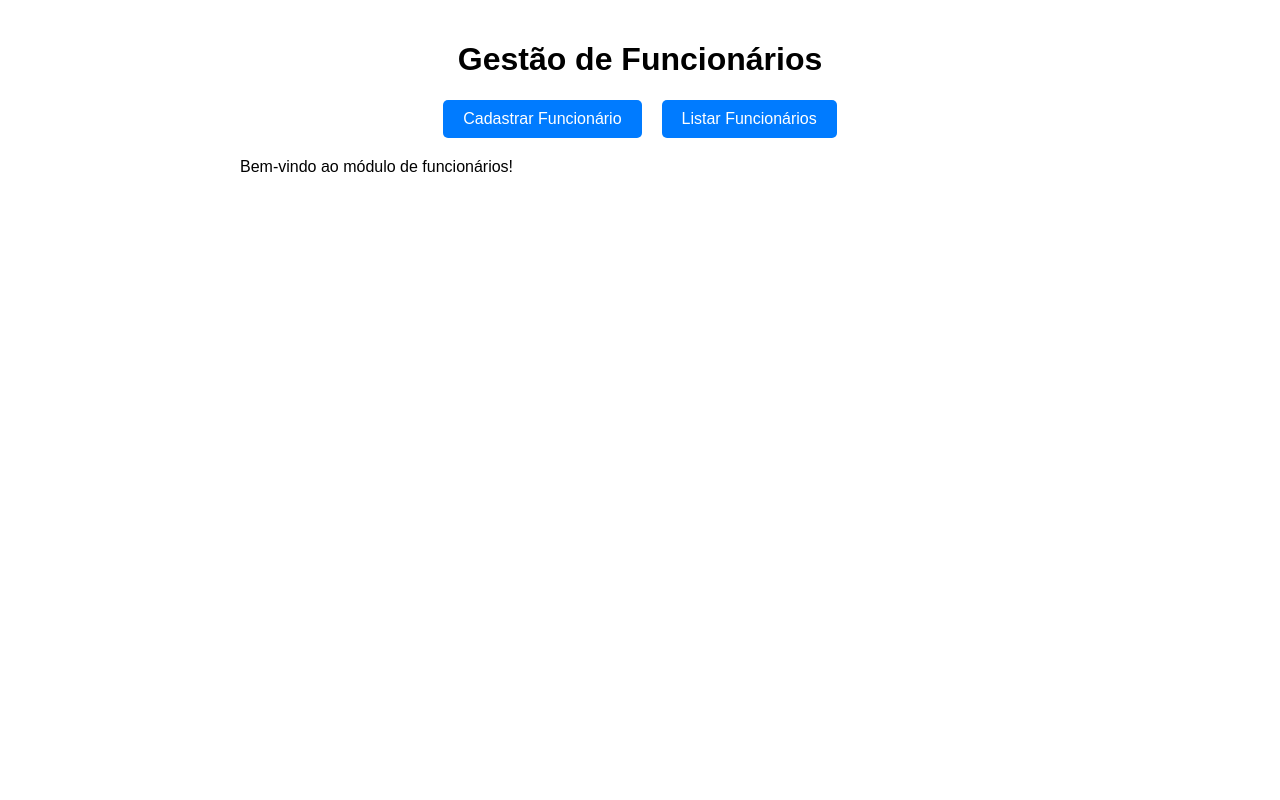
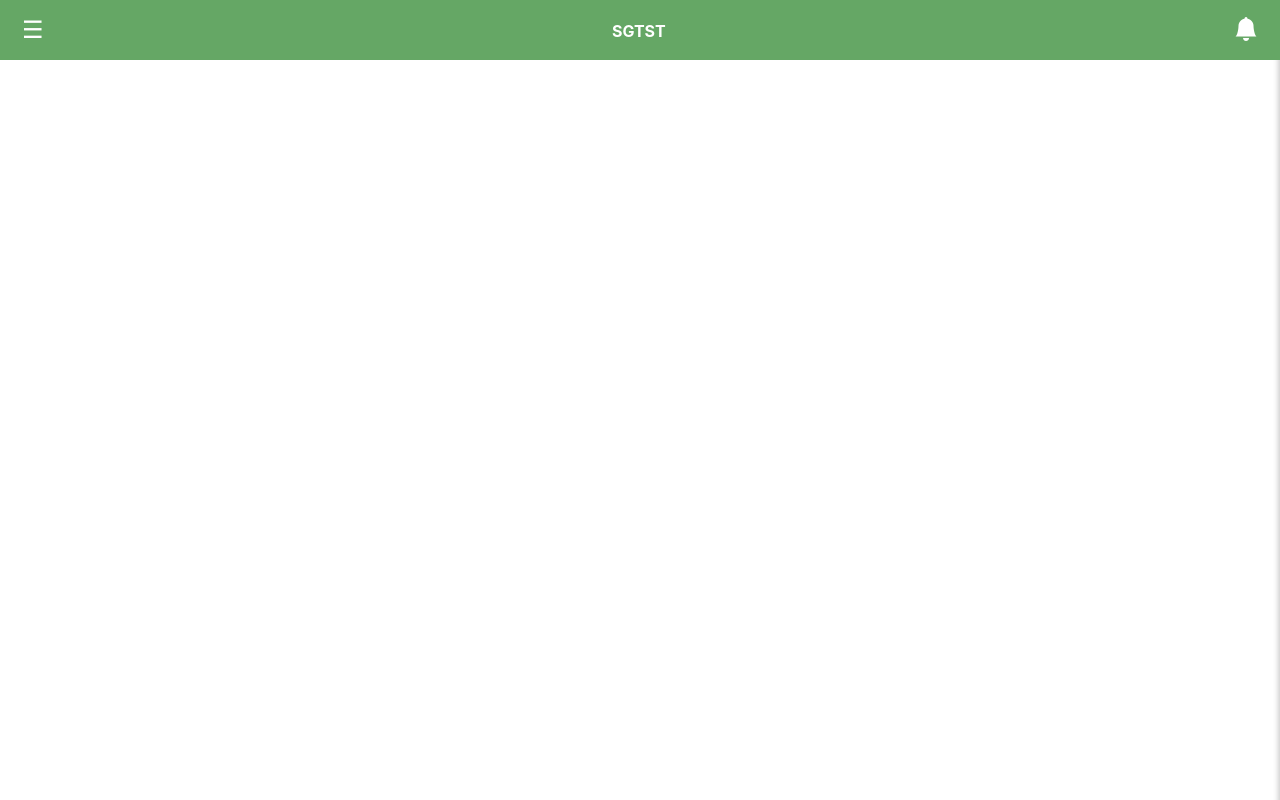
Before and after one commit to Daniel-francisco2304/ProjetoIntegrador, a React (Create React App) app in the folder frontend/: page /funcionarios in a window 1280 px wide. Built offline with nearby package versions, Linux system fonts and the light colour scheme.

Commit message:
Menu navbar

```diff
--- a/frontend/src/components/MyButton.js
+++ b/frontend/src/components/MyButton.js
@@ -2,7 +2,7 @@
 function MyButton(props) {
     return (
         <button
-            style={style.mybotton|| props.color}
+            style={style.mybotton || props.color}
             onClick={props.action}
             value={props.value}
             onChange={props.onChange}
--- /dev/null
+++ b/frontend/src/components/OffCanvasRight.js
@@ -0,0 +1,57 @@
+// src/components/OffCanvasRight.js
+import React from 'react';
+
+const OffCanvasRight = ({ isOpen, toggleNotif }) => {
+  return (
+    <div style={{
+      ...styles.panel,
+      transform: isOpen ? 'translateX(0)' : 'translateX(100%)'
+    }}>
+      <button style={styles.close} onClick={toggleNotif}>×</button>
+      <h3 style={styles.title}>Notificações</h3>
+      <ul style={styles.list}>
+        <li>🔔 Backup diário concluído com sucesso.</li>
+        <li>📦 Novo produto cadastrado.</li>
+        <li>⚠️ Funcionário X está com documentação pendente.</li>
+      </ul>
+    </div>
+  );
+};
+
+const styles = {
+  panel: {
+    position: 'fixed',
+    top: 0,
+    right: 0,
+    width: '300px',
+    height: '100vh',
+    backgroundColor: '#e6ffe6',
+    boxShadow: '-2px 0 5px rgba(0,0,0,0.2)',
+    padding: '3rem 1rem',
+    transition: 'transform 0.3s ease-in-out',
+    zIndex: 999,
+  },
+  close: {
+    position: 'absolute',
+    top: 10,
+    right: 10,
+    background: 'none',
+    border: 'none',
+    fontSize: '1.5rem',
+    cursor: 'pointer',
+  },
+  title: {
+    marginTop: '2rem',
+    fontSize: '1.3rem',
+    borderBottom: '1px solid #ccc',
+    paddingBottom: '0.5rem',
+  },
+  list: {
+    marginTop: '1rem',
+    listStyle: 'none',
+    padding: 0,
+    fontSize: '1rem',
+  },
+};
+
+export default OffCanvasRight;
--- a/frontend/src/components/navbar.js
+++ b/frontend/src/components/navbar.js
@@ -1,14 +1,16 @@
 import React from 'react';
 import { Link } from 'react-router-dom';
 
-const Navbar = ({ toggleMenu }) => {
+const Navbar = ({ toggleMenu, toggleNotif }) => {
     return (
         <header style={styles.navbar}>
-            <button style={styles.menuButton} onClick={toggleMenu}>
-                ☰
+            <button style={styles.menuButton} onClick={toggleMenu}>☰</button>
+                <h1 style={styles.title}>
+                    <Link to="" style={styles.link}>SGTST</Link>
+                </h1>
+            <button onClick={toggleNotif} style={styles.icon}>
+                <i className="bi bi-bell-fill"></i>
             </button>
-            <h1 style={styles.title}><Link to="" style={styles.link}> SGTST</Link></h1>
-            <Link style={styles.link}><i class="bi bi-bell-fill"></i></Link>
         </header>
     );
 };
@@ -23,6 +25,7 @@ const styles = {
         backgroundColor: '#65a765',
         display: 'flex',
         alignItems: 'center',
+        justifyContent: 'space-between',
         padding: '0 1rem',
         color: 'white',
         zIndex: 1000,
@@ -33,11 +36,13 @@ const styles = {
         color: 'white',
         border: 'none',
         cursor: 'pointer',
-        marginRight: '1rem',
     },
     icon: {
-        marginRight: '10px',
-        fontSize: '1.2rem',
+        fontSize: '1.5rem',
+        background: 'none',
+        border: 'none',
+        color: 'white',
+        cursor: 'pointer',
     },
     title: {
         margin: 0,
@@ -46,7 +51,7 @@ const styles = {
     link: {
         color: 'white',
         textDecoration: 'none',
-        fontSize: '1.2rem',
+        fontSize: '1rem',
     },
 };
 
--- a/frontend/src/components/offcanvas.js
+++ b/frontend/src/components/offcanvas.js
@@ -10,8 +10,8 @@ const OffCanvas = ({ isOpen, toggleMenu }) => {
             <button onClick={toggleMenu} style={styles.closeButton}>×</button>
             <div style={styles.menuContent}>
                 <nav style={styles.nav}>
-                    <Link to="" style={styles.link} onClick={toggleMenu}><i class="bi bi-house-fill"></i> Home</Link>
-                    <Link to="" style={styles.link} onClick={toggleMenu}><i class="bi bi-person-lines-fill"></i> Funcionários</Link>
+                    <Link to="/Home" style={styles.link} onClick={toggleMenu}><i class="bi bi-house-fill"></i> Home</Link>
+                    <Link to="/funcionarios" style={styles.link} onClick={toggleMenu}><i class="bi bi-person-lines-fill"></i> Funcionários</Link>
                     <Link to="" style={styles.link} onClick={toggleMenu}><i class="bi bi-headset-vr"></i> Produtos</Link>
                 </nav>
                 <div style={styles.out}>
@@ -32,7 +32,7 @@ const styles = {
         backgroundColor: '#65a765',
         color: 'white',
         padding: '1rem',
-        transition: 'transform 0.2s ease-in-out',
+        transition: 'transform 0.3s ease-in-out',
         zIndex: 999,
         display: 'flex',
         flexDirection: 'column',
--- a/frontend/src/view/Funcionarios.js
+++ b/frontend/src/view/Funcionarios.js
@@ -1,51 +1,70 @@
 // src/pages/Funcionarios.js
-import React from 'react';
+import React, { useState } from 'react';
 import { Routes, Route, Link } from 'react-router-dom';
 import FuncionarioForm from '../components/FuncionarioForm';
 import FuncionarioTable from '../components/FuncionarioTable';
+import OffCanvas from '../components/offcanvas';
+import OffCanvasRight from '../components/OffCanvasRight';
+import Navbar from '../components/navbar';
 
 function Funcionarios() {
+  const [menuOpen, setMenuOpen] = useState(false);
+  const toggleMenu = () => setMenuOpen(!menuOpen);
+  const [isNotifOpen, setIsNotifOpen] = useState(false);
+  const toggleNotif = () => setIsNotifOpen(!isNotifOpen);
   return (
     <div style={styles.container}>
-      <h1 style={styles.title}>Gestão de Funcionários</h1>
+      <div>
+        <Navbar
+          toggleMenu={toggleMenu}
+          toggleNotif={toggleNotif}
+        />
+        <OffCanvas
+          isOpen={menuOpen}
+          toggleMenu={toggleMenu}
+        />
+        <OffCanvasRight
+          isOpen={isNotifOpen}
+          toggleNotif={toggleNotif}
+        />
 
-      <nav style={styles.nav}>
-        <Link to="/funcionarios/cadastrar" style={styles.link}>Cadastrar Funcionário</Link>
-        <Link to="/funcionarios/listar" style={styles.link}>Listar Funcionários</Link>
-      </nav>
-
-      <Routes>
-        <Route path="cadastrar" element={<FuncionarioForm />} />
-        <Route path="listar" element={<FuncionarioTable />} />
-        <Route path="/" element={<div>Bem-vindo ao módulo de funcionários!</div>} />
-      </Routes>
+      </div>
+      <div style={styles.title}>
+        <Routes>
+          <Route path="cadastrar" element={<FuncionarioForm />} style={styles.button} />
+          <Route path="listar" element={<FuncionarioTable />} style={styles.button} />
+          <Route path="/" element={<div>Bem-vindo ao módulo de funcionários!</div>} />
+        </Routes>
+      </div>
     </div>
   );
 }
 
 const styles = {
   container: {
-    fontFamily: 'Arial',
-    padding: '20px',
-    maxWidth: '800px',
-    margin: '0 auto'
+    textAlign: 'center',
   },
   title: {
-    textAlign: 'center'
+    fontSize: '2.5rem',
+    marginBottom: '2rem',
   },
-  nav: {
+  menu: {
     display: 'flex',
-    justifyContent: 'center',
-    gap: '20px',
-    marginBottom: '20px'
+    flexDirection: 'column',
+    gap: '1rem',
+    alignItems: 'center',
   },
-  link: {
+  button: {
+    padding: '1rem 2rem',
+    fontSize: '1rem',
+    cursor: 'pointer',
     textDecoration: 'none',
     color: 'white',
     backgroundColor: '#007BFF',
-    padding: '10px 20px',
-    borderRadius: '5px'
-  }
+    border: 'none',
+    borderRadius: '8px',
+    minWidth: '200px',
+  },
 };
 
 export default Funcionarios;
--- a/frontend/src/view/Home.js
+++ b/frontend/src/view/Home.js
@@ -4,27 +4,30 @@ import { useState } from 'react';
 import { Link } from 'react-router-dom';
 import MyButton from '../components/MyButton';
 import OffCanvas from '../components/offcanvas';
+import OffCanvasRight from '../components/OffCanvasRight';
 import Navbar from '../components/navbar';
 
 function Home() {
     const [menuOpen, setMenuOpen] = useState(false);
     const toggleMenu = () => setMenuOpen(!menuOpen);
+    const [isNotifOpen, setIsNotifOpen] = useState(false);
+    const toggleNotif = () => setIsNotifOpen(!isNotifOpen);
+
     return (
         <div style={styles.container}>
-            <OffCanvas />    <div>
-                <Navbar toggleMenu={toggleMenu} />
-                <OffCanvas isOpen={menuOpen} toggleMenu={toggleMenu} />
-                <div style={{ paddingTop: '70px', textAlign: 'center' }}>
-                    <h2>Bem-vindo à Home!</h2>
-                    <p>Use o menu lateral para navegar.</p>
-                </div>
-            </div>
-            <h1 style={styles.title}>Sistema SGST</h1>
-            <div style={styles.menu}>
-                <Link to="/funcionarios" style={styles.button}>Funcionários</Link>
-                <MyButton title="á" />
-                <button style={styles.button} onClick={() => alert('Funcionalidade ainda não implementada')}>Produtos</button>
-                <button style={styles.button} onClick={() => alert('Deslogado com sucesso!')}>Sair</button>
+            <div>
+                <Navbar
+                    toggleMenu={toggleMenu}
+                    toggleNotif={toggleNotif}
+                />
+                <OffCanvas
+                    isOpen={menuOpen}
+                    toggleMenu={toggleMenu}
+                />
+                <OffCanvasRight
+                    isOpen={isNotifOpen}
+                    toggleNotif={toggleNotif}
+                />
             </div>
         </div>
     );
```
